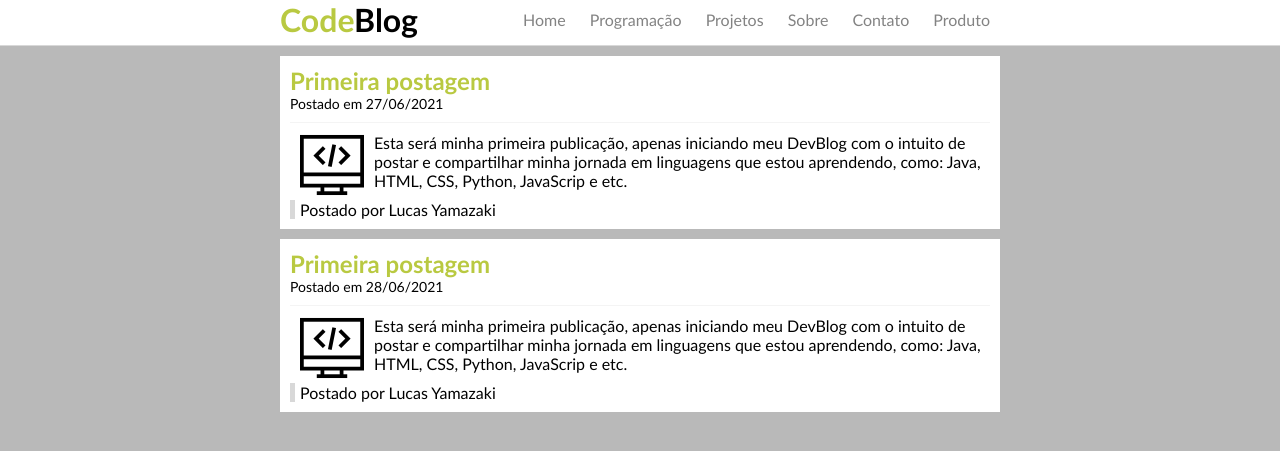
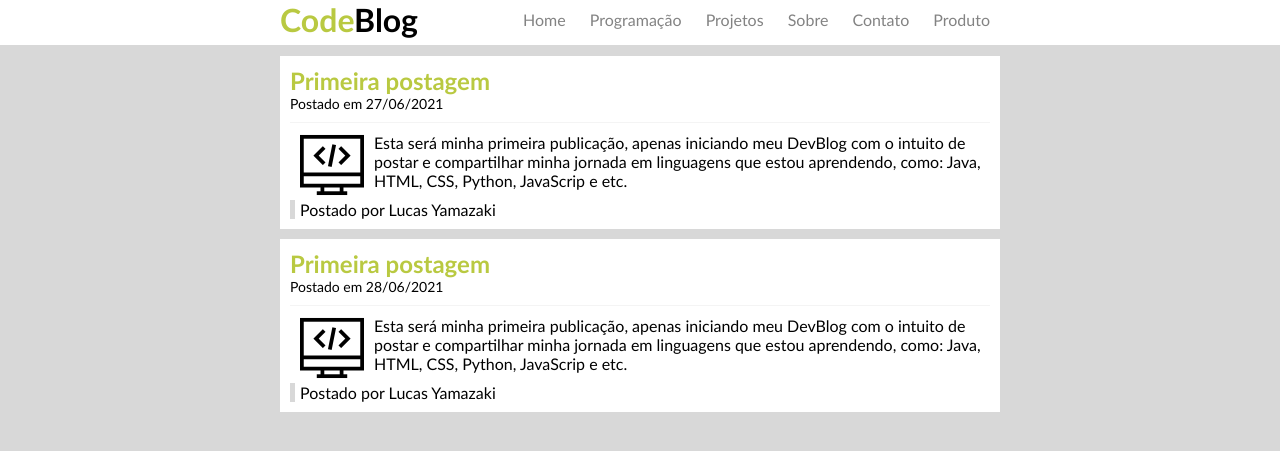
Before and after one commit to LucasYamazaki/Forms-Django, a Django app: page / in a window 1280 px wide. Shown: the top 451 px of the page. Run offline with Django 3.2, Linux system fonts and the light colour scheme; some libraries are stand-ins or nearby versions.

Commit message:
trocando cor fundo2

```diff
--- a/core/static/css/estilos.css
+++ b/core/static/css/estilos.css
@@ -3,7 +3,7 @@
 body{
 	font-size: 16px;
 	font-family: "Trebuchet MS", Helvetica, sans-serif;
-	background: #b9b9b9;
+	background: #d8d8d8;
 }
 
 h2{
```
